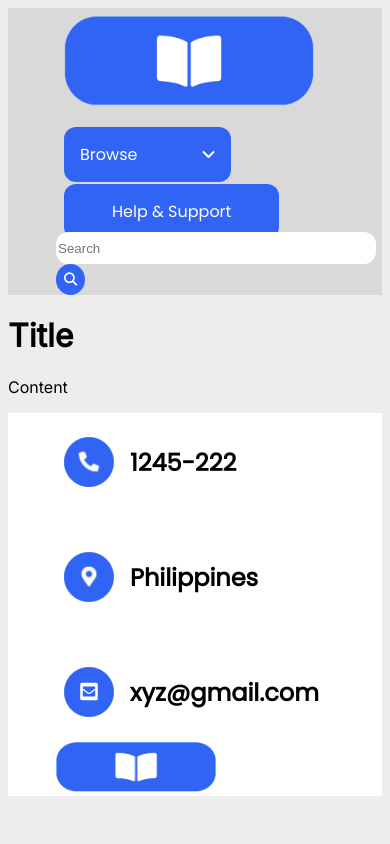
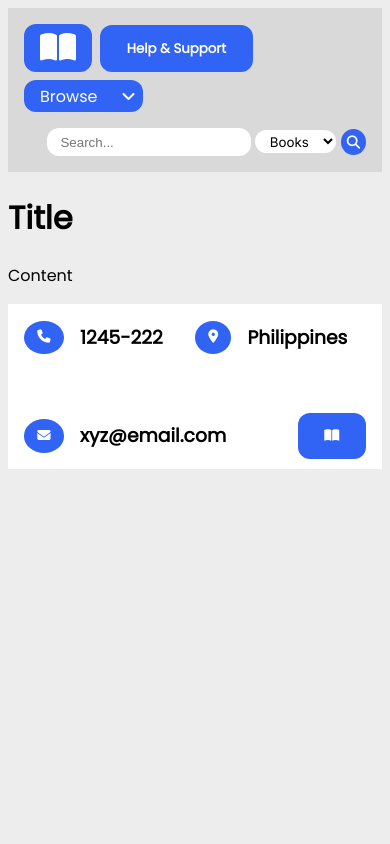
Before and after one commit to ja-craming021602/online-library-portal, a PHP site: page /template.html in a window 390 px wide. Run offline with PHP 8.4, Linux system fonts and the light colour scheme; some libraries are stand-ins or nearby versions.

Commit message:
Added features + various fixes
Added circle class to base.css.
Showed the new circle class in the sample.html.
Modified template.html - Nav bar and footer are now more responsive. Also made use of base.css.

```diff
--- a/css/base.css
+++ b/css/base.css
@@ -72,6 +72,7 @@ select {
     max-width: fit-content;
     border-radius: 12px;
     position: relative;
+    white-space: nowrap;
 }
 
 .drop-menu:hover > ul {
@@ -90,7 +91,7 @@ select {
 }
 
 .drop-menu > i {
-    margin: 0.5rem;
+    margin: 0.5em;
 }
 
 .drop-menu > ul {
@@ -180,3 +181,9 @@ select {
     border-radius: 12px;
     font-weight: bold;
 }
+
+/* circle - makes button circular */
+.circle {
+    border-radius: 100%;
+    padding: 0.5em 1em;
+}
--- a/css/nav-footer.css
+++ b/css/nav-footer.css
@@ -1,73 +1,60 @@
-*, *::after, *::before { box-sizing: border-box; }
-
 body {
     background-color: #ededed;
-    font-family: 'Inter';
 }
 
 .nav {
     background-color: #d9d9d9;
     display: flex;
     flex-wrap: wrap;
-    align-items: center;
-    justify-content: space-between;
-    padding: 0 3rem;
+    flex-direction: row-reverse;
+    padding: 1rem;
 }
 
 .nav > ul {
-    margin: 0;
-    padding: 0.5rem;
+    flex-basis: 100%;
+    padding: 0;
+    margin: 0 0 1rem 0;
     list-style: none;
+
     display: flex;
     flex-wrap: wrap;
-    gap: 2rem;
-    align-items: center;
+    gap: 0.5rem;
+    align-items: flex-end;
 }
 
-.button {
-    background-color: #3164f4;
-    border-radius: 12px;
-    padding: 1rem 3rem;
-    color: white;
-    text-decoration: none;
-    font-family: 'Poppins', sans-serif;
-}
-
-.dropdown-button {
-    padding: 1rem 1rem;
-}
-
-.dropdown-button > i {
-    margin-left: 4rem;
-}
-
-.search-bar > button {
-    background-color: #3164f4;
-    border: none;
-    padding: 0.5rem;
-    border-radius: 50%;
-    color: white;
-}
-
-.search-bar > input {
-    border: none;
-    border-radius: 12px;
-    min-height: 2rem;
-    min-width: 20rem;
+.nav li:first-child .btn {
+    font-size: 2em;
+    padding: 0 1rem;
 }
 
 .footer {
     background-color: white;
+    display: flex;
+    align-items: center;
+    gap: 2rem;
+    padding: 0 1rem;
+    flex-wrap: wrap;
 }
 
-.footer li {
+.footer a {
+    margin-left: auto;
+}
+
+.footer > div {
     display: flex;
     align-items: center;
+    gap: 1rem;
 }
 
-.footer p {
-    font-family: 'Poppins', sans-serif;
-    font-weight: bold;
-    font-size: 1.5rem;
-    padding: 0 1rem;
+@media (min-width: 800px) {
+    .nav {
+        flex-direction: row;
+        flex-wrap: nowrap;
+        align-items: flex-end;
+    }
+
+    .nav > ul {
+        margin: 0;
+        gap: 3rem;
+    }
 }
--- a/template.html
+++ b/template.html
@@ -13,19 +13,32 @@
     <!-- Custom icons -->
     <script src="https://kit.fontawesome.com/32577d814c.js" crossorigin="anonymous"></script>
 
+    <link rel="stylesheet" href="css/base.css">
     <link rel="stylesheet" href="css/nav-footer.css">
 </head>
 <body>
     <div class="nav">
         <!-- Navigation bar -->
         <ul>
-            <li><a href="#home"><img src="img/icons/book.PNG" alt="home" height="90" width="250"></a></li>
-            <li><a href="#browse" class="button dropdown-button">Browse<i class="fa-solid fa-angle-down"></i></a></li>
-            <li><a href="#help-support" class="button">Help & Support</a></li>
+            <li><a href="#home"><button class="btn blue clickable"><i class="fa-solid fa-book-open"></i></button></a></li>
+            <li><a href="#help-support"><button class="btn blue clickable">Help & Support</button></a></li>
+            <li class="drop-menu blue">
+                <a href="#">Browse</a><i class="fa-solid fa-angle-down"></i>
+                <ul>
+                    <li><a href="#">Link 1</a></li>
+                    <li><a href="#">Link 2</a></li>
+                    <li><a href="#">Link 3</a></li>
+                    <li><a href="#">Link 4</a></li>
+                </ul>
+            </li>
         </ul>
-        <div class="search-bar">
-            <input type="text" placeholder="Search">
-            <button type="submit"><i class="fa-solid fa-magnifying-glass"></i></button>
+        <div class="search">
+            <input type="text" placeholder="Search...">
+            <select id="search-select">
+                <option value="books">Books</option>
+                <option value="user">User</option>
+            </select>
+            <button class="blue"><i class="fa-solid fa-magnifying-glass"></i></button>
         </div>
     </div>
 
@@ -37,23 +50,21 @@
 
     </div>
 
-    <div class="nav footer">
+    <div class="footer">
         <!-- Footer -->
-        <ul>
-            <li>
-                <img src="img/icons/call.PNG" alt="phone" height="50px" width="50px">
-                <p>1245-222</p>
-            </li>
-            <li>
-                <img src="img/icons/location.PNG" alt="location" height="50px" width="50px">
-                <p>Philippines</p>
-            </li>
-            <li>
-                <img src="img/icons/mail.PNG" alt="mail" height="50px" width="50px">
-                <p>xyz@gmail.com</p>
-            </li>
-        </ul>
-        <a href="#home"><img src="img/icons/book.PNG" alt="book" height="50" width="160"></a>
+        <div>
+            <button class="btn blue circle"><i class="fa-solid fa-phone"></i></button>
+            <h3>1245-222</h3>
+        </div>
+        <div>
+            <button class="btn blue circle"><i class="fa-solid fa-location-dot"></i></button>
+            <h3>Philippines</h3>
+        </div>
+        <div>
+            <button class="btn blue circle"><i class="fa-solid fa-envelope"></i></button>
+            <h3>xyz@email.com</h3>
+        </div>
+        <a href="#home"><button class="btn blue clickable"><i class="fa-solid fa-book-open"></i></button></a>
     </div>
 </body>
 </html>
```
Also changed, not shown: sample.html (+9 -0 lines).
